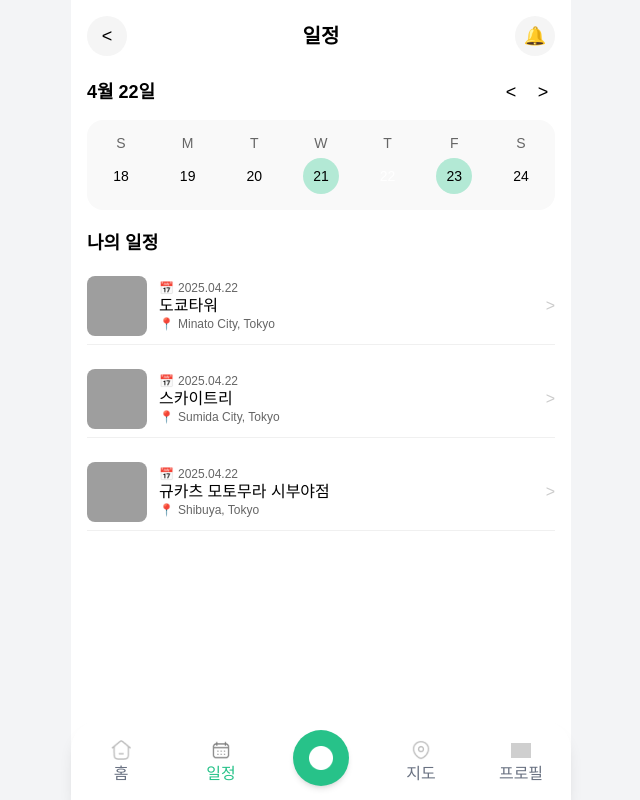
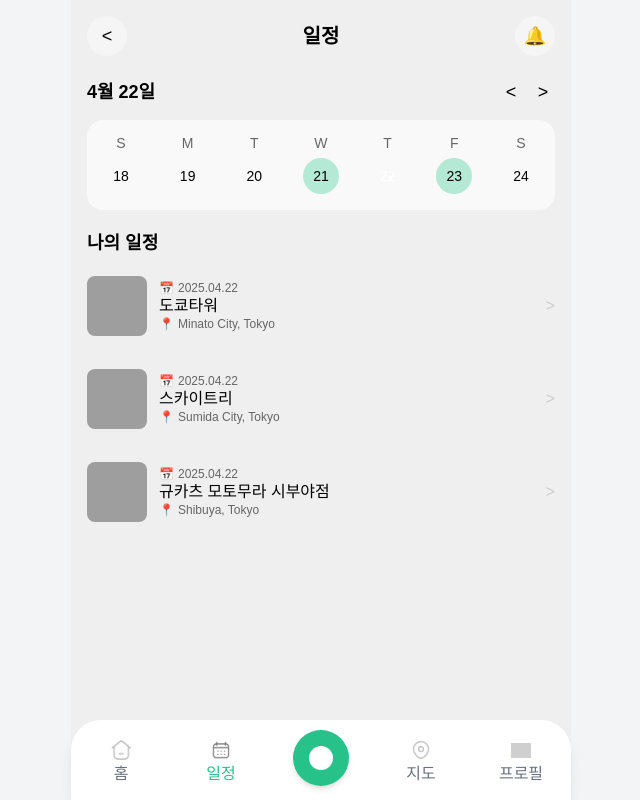
Before and after one commit to CSID-DGU/2025-1-CSC4004-1-9-YumYumGuide, a Next.js app in the folder frontend/: page /schedule in a window 1280 px wide. Shown: the whole page, without its empty margins (319-959 px from the left). Built offline with nearby package versions, Linux system fonts and the light colour scheme; grey boxes are pictures that could not be loaded.

Commit message:
style : 스케쥴 배경

```diff
--- a/frontend/src/app/schedule/schedule.css
+++ b/frontend/src/app/schedule/schedule.css
@@ -4,7 +4,7 @@
     width: 100%;
     margin: 0 auto;
     padding: 16px;
-    background-color: white;
+    background-color: rgb(239, 239, 239);
     font-family: 'Apple SD Gothic Neo', 'Noto Sans KR', sans-serif;
     min-height: 100vh;
   }
```
